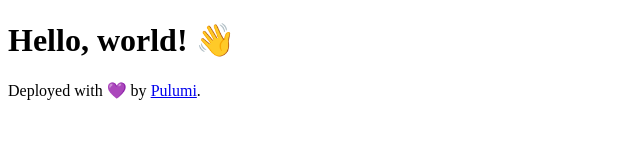
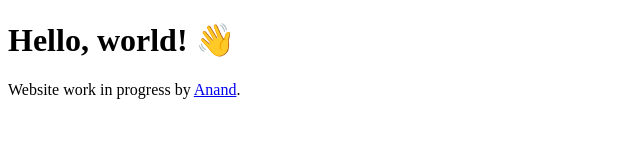
Before and after one commit to AnandVamsi1993/PersonalWebsite, a website: page website/www/index.html in a window 1280 px wide. Shown: the whole page, without its empty margins (0-640 px from the left). Drawn offline with Linux system fonts and the light colour scheme.

Commit message:
change html file line

```diff
--- a/website/www/index.html
+++ b/website/www/index.html
@@ -6,6 +6,6 @@
 </head>
 <body>
     <h1>Hello, world! 👋</h1>
-    <p>Deployed with 💜 by <a href="https://pulumi.com/">Pulumi</a>.</p>
+    <p>Website work in progress by <a href="https://www.linkedin.com/in/anandvamsi/">Anand</a>.</p>
 </body>
 </html>
```
Also changed, not shown: 2 other files.
